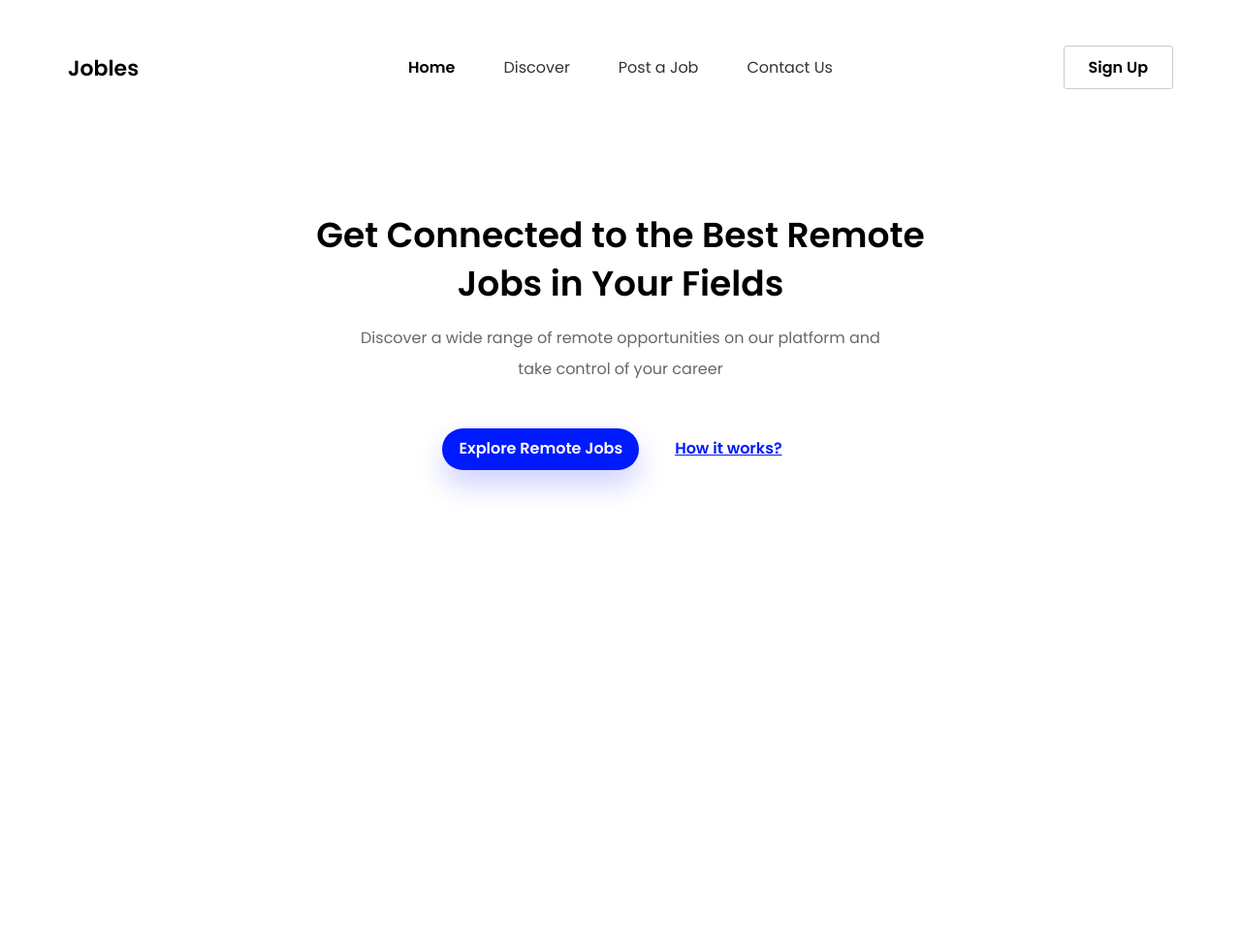
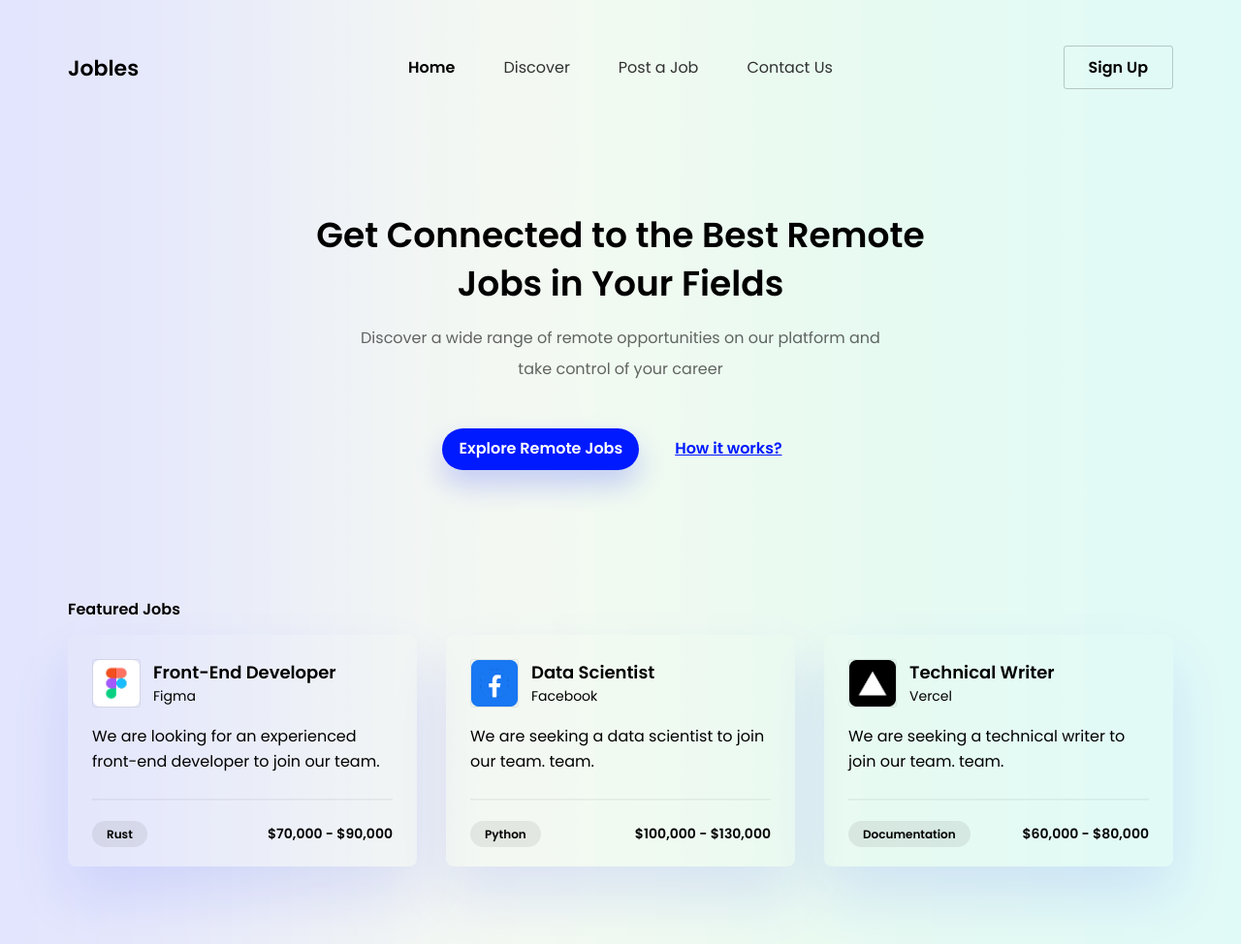
Before and after one commit to Alhiefikri/ui-slices, a plain HTML site: page jobbless/index.html in a window 1280 px wide. Shown: the whole page at 97% size. Before the commit the page ends 800 px from the top, so only its background shows below. Drawn offline with nearby package versions, Linux system fonts and the light colour scheme.

Commit message:
feat: finish card and project

```diff
--- a/jobbless/css/style.css
+++ b/jobbless/css/style.css
@@ -1,5 +1,7 @@
 body {
   font-family: "Poppins", sans-serif;
+  font-size: 16px;
+  background-image: url(../images/background.png);
 }
 
 .container {
@@ -119,3 +121,112 @@ body {
 .cta-secondary {
   color: #001aff;
 }
+
+.jobs {
+  text-align: left;
+  padding-bottom: 80px;
+}
+
+.jobs-headline {
+  margin: 0 0 17px 0;
+  font-size: inherit;
+  font-weight: 600;
+}
+
+.jobs-list {
+  display: flex;
+  gap: 30px;
+}
+
+.job {
+  width: calc(100% / 3);
+  padding: 25px;
+  border-radius: 8px;
+  border-color: rgba(255, 255, 255, 0.6);
+  box-shadow: 0px 30px 60px rgba(0, 26, 255, 0.1);
+  text-decoration: none;
+}
+
+.job:hover {
+  background-color: #001aff;
+  transition: all 0.5s;
+}
+.job:hover .job-title,
+.job:hover .job-salary {
+  color: #fff;
+}
+.job:hover .job-company,
+.job:hover .job-description {
+  color: rgba(255, 255, 255, 0.8);
+}
+
+.job:hover .job-divider {
+  border-color: rgba(255, 255, 255, 0.15);
+}
+
+.job:hover .job-tag {
+  background-color: rgba(255, 255, 255, 0.15);
+  color: #fff;
+}
+
+.job-header {
+  display: flex;
+  align-items: center;
+}
+
+.job-logo {
+  flex-shrink: 0;
+  width: 50px;
+  height: 50px;
+  border: 1px solid rgba(0, 0, 0, 0.08);
+  border-radius: 3px;
+}
+
+.job-meta {
+  margin-left: 13px;
+}
+
+.job-title {
+  color: #000;
+  font-size: 18px;
+  margin: 0 0 5px 0;
+}
+
+.job-company {
+  margin: 0;
+  font-size: 14px;
+  margin: 0;
+  color: rgba(0, 0, 0, rgba(0, 0, 0, 0.8));
+}
+
+.job-description {
+  margin: 17px 0;
+  color: rgba(0, 0, 0, rgba(0, 0, 0, 0.8));
+  line-height: 26px;
+}
+
+.job-divider {
+  margin: 25px 0;
+  border-color: rgba(0, 0, 0, 0.05);
+}
+
+.job-footer {
+  display: flex;
+  align-items: center;
+}
+
+.job-tag {
+  padding: 5px 15px;
+  border-radius: 100px;
+  font-size: 12px;
+  font-weight: 600;
+  background-color: rgba(0, 0, 0, 0.07);
+  color: #000;
+}
+
+.job-salary {
+  margin-left: auto;
+  font-size: 14px;
+  font-weight: 600;
+  color: #000;
+}
--- a/jobbless/index.html
+++ b/jobbless/index.html
@@ -46,6 +46,77 @@
           <a href="" class="cta-secondary">How it works?</a>
         </div>
       </div>
+      <div class="jobs">
+        <h2 class="jobs-headline">Featured Jobs</h2>
+        <div class="jobs-list">
+          <div class="job">
+            <header class="job-header">
+              <img
+                src="images/figma-logo.png"
+                alt="figma logo"
+                class="job-logo"
+              />
+              <div class="job-meta">
+                <h3 class="job-title">Front-End Developer</h3>
+                <p class="job-company">Figma</p>
+              </div>
+            </header>
+            <p class="job-description">
+              We are looking for an experienced front-end developer to join our
+              team.
+            </p>
+            <hr class="job-divider" />
+            <footer class="job-footer">
+              <div class="job-tags">
+                <span class="job-tag">Rust</span>
+              </div>
+              <div class="job-salary">$70,000 - $90,000</div>
+            </footer>
+          </div>
+          <div class="job">
+            <header class="job-header">
+              <img
+                src="images/facebook.png"
+                alt="figma logo"
+                class="job-logo"
+              />
+              <div class="job-meta">
+                <h3 class="job-title">Data Scientist</h3>
+                <p class="job-company">Facebook</p>
+              </div>
+            </header>
+            <p class="job-description">
+              We are seeking a data scientist to join our team. team.
+            </p>
+            <hr class="job-divider" />
+            <footer class="job-footer">
+              <div class="job-tags">
+                <span class="job-tag">Python</span>
+              </div>
+              <div class="job-salary">$100,000 - $130,000</div>
+            </footer>
+          </div>
+          <div class="job">
+            <header class="job-header">
+              <img src="images/vercel.png" alt="figma logo" class="job-logo" />
+              <div class="job-meta">
+                <h3 class="job-title">Technical Writer</h3>
+                <p class="job-company">Vercel</p>
+              </div>
+            </header>
+            <p class="job-description">
+              We are seeking a technical writer to join our team. team.
+            </p>
+            <hr class="job-divider" />
+            <footer class="job-footer">
+              <div class="job-tags">
+                <span class="job-tag">Documentation</span>
+              </div>
+              <div class="job-salary">$60,000 - $80,000</div>
+            </footer>
+          </div>
+        </div>
+      </div>
     </div>
   </body>
 </html>
```
Also changed, not shown: jobbless/images/background.png (added), jobbless/images/facebook.png (added), jobbless/images/figma-logo.png (added), jobbless/images/vercel.png (added).
